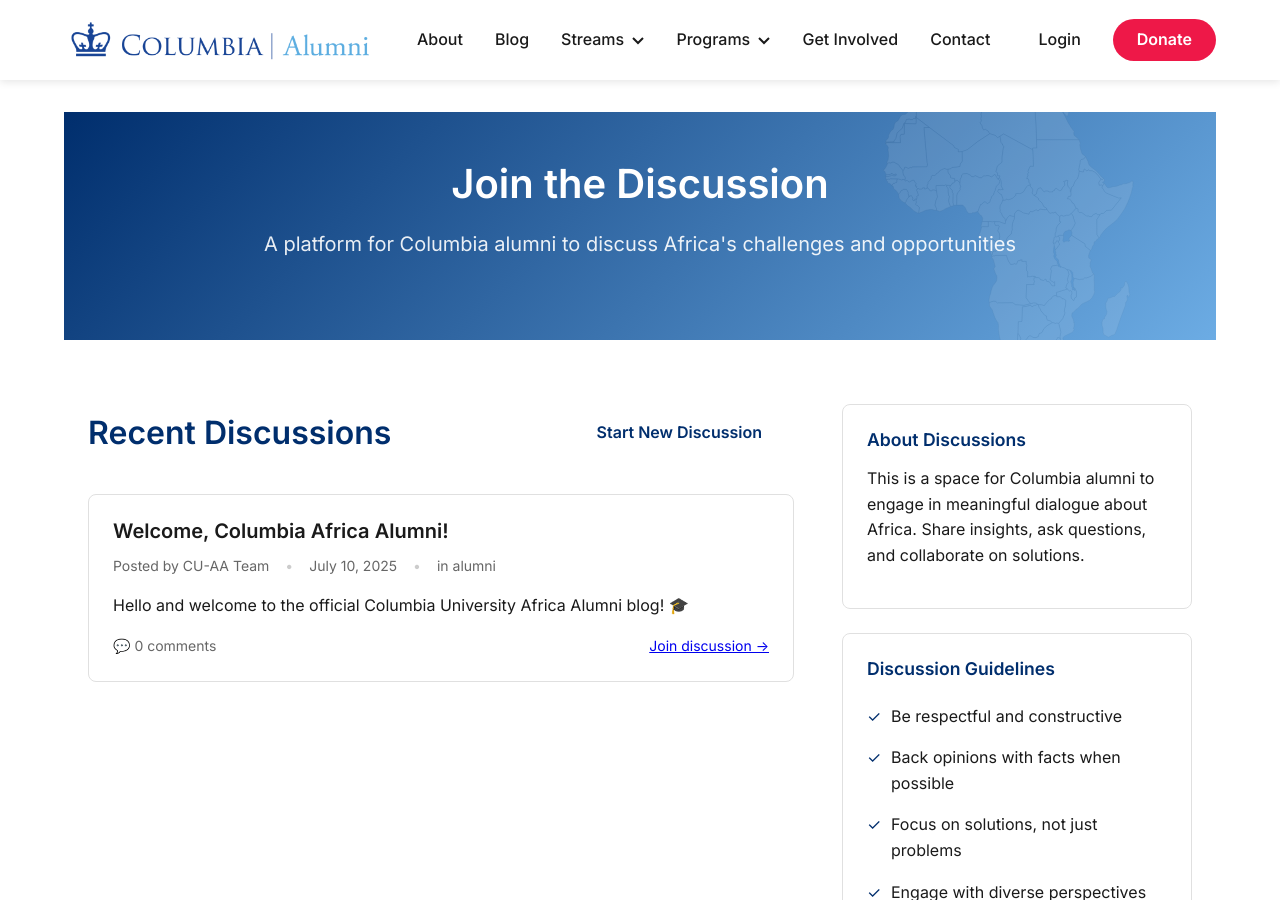
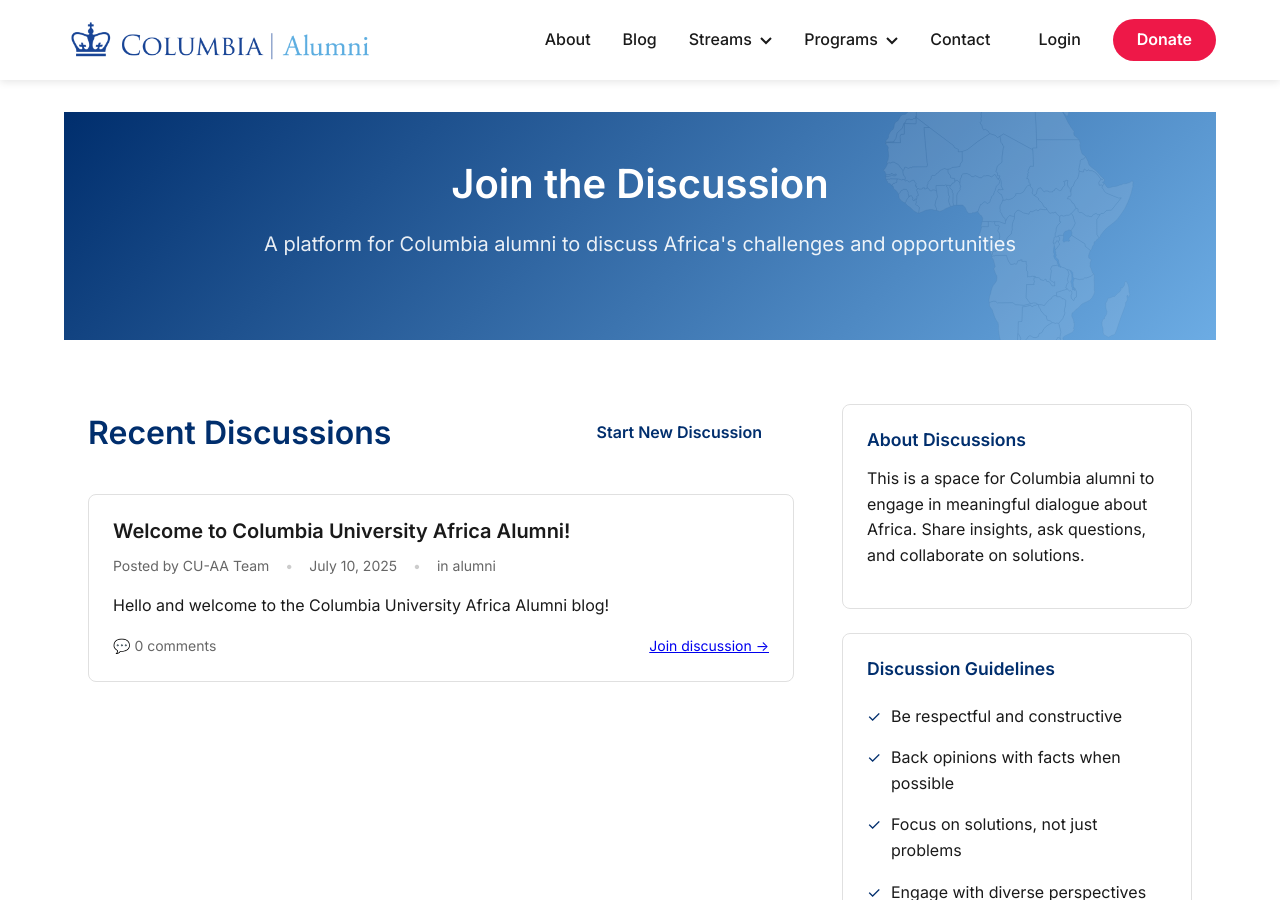
Before and after one commit to cu-aa-admin/cu-aa-site, a Jekyll site: the page built from index.markdown, in a window 1280 px wide and 900 px high. Built offline with Jekyll 4.4.1, drawn with Linux system fonts in a browser that asks for light colours.

```diff
--- a/_config.yml
+++ b/_config.yml
@@ -42,8 +42,6 @@ navigation:
         url: /programs/community/
       - title: Events & Workshops
         url: /programs/events/
-  - title: Get Involved
-    url: /get-involved/
   - title: Contact
     url: /contact/
 
```
Also changed, not shown: _posts/2025-07-10-welcome-to-jekyll.markdown (deleted, +0 -24 lines), _posts/2025-07-10-welcome-to-site.markdown (added, +24 -0 lines).
